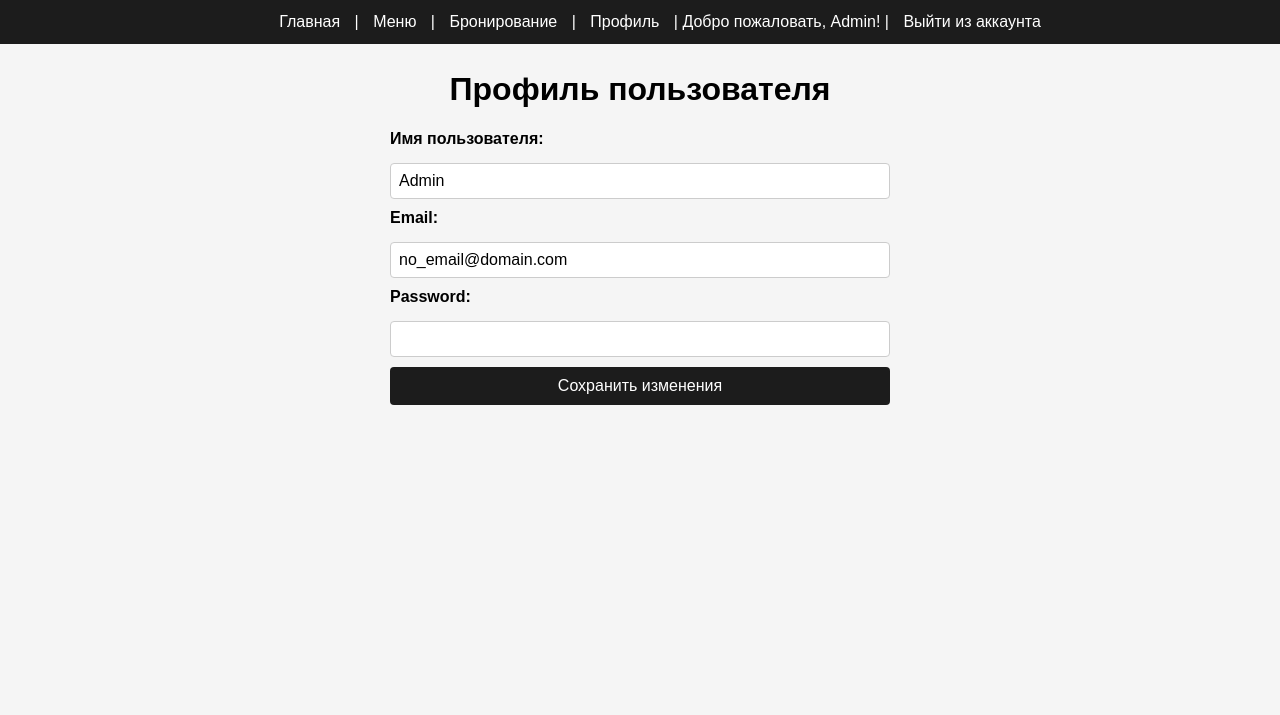
After one commit to Wethoda/New_site_restaurant, a Flask app: page /profile in a window 1280 px wide. The commit adds this page. Shown: the top 715 px of the page. Run offline with Flask 3, Linux system fonts and the light colour scheme; a user stored in the database is signed in; data comes from the database, SQL or seed files in the repository; both versions use the stored data as it was after the commit.

Commit message:
add profile

```diff
--- a/app.py
+++ b/app.py
@@ -12,6 +12,7 @@ def init_db():
     c.execute('''CREATE TABLE IF NOT EXISTS users (
         id INTEGER PRIMARY KEY AUTOINCREMENT,
         username TEXT UNIQUE NOT NULL,
+        email TEXT UNIQUE NOT NULL,
         password TEXT NOT NULL
     )''')
 
@@ -25,13 +26,14 @@ def init_db():
     )''')
 
     c.execute('''CREATE TABLE IF NOT EXISTS booking (
-    id INTEGER PRIMARY KEY AUTOINCREMENT,
-    name TEXT NOT NULL,
-    email TEXT NOT NULL,
-    phone TEXT NOT NULL,
-    date DATE NOT NULL,
-    time TIME NOT NULL,
-    guests INTEGER NOT NULL)''')
+        id INTEGER PRIMARY KEY AUTOINCREMENT,
+        name TEXT NOT NULL,
+        email TEXT NOT NULL,
+        phone TEXT NOT NULL,
+        date DATE NOT NULL,
+        time TIME NOT NULL,
+        guests INTEGER NOT NULL
+    )''')
 
     conn.commit()
     conn.close()
@@ -88,8 +90,16 @@ def booking():
         flash('You must be logged in to make a booking.', 'error')
         return redirect(url_for('login'))
 
+    username = session['user']
+
+    # Получаем email пользователя из базы данных
+    conn = sqlite3.connect('users.db')
+    cursor = conn.cursor()
+    cursor.execute("SELECT email FROM users WHERE username = ?", (username,))
+    user_data = cursor.fetchone()
+    email = user_data[0] if user_data else ''
+
     if request.method == 'POST':
-        username = session['user']
         email = request.form['email']
         phone = request.form['phone']
         date = request.form['date']
@@ -97,38 +107,75 @@ def booking():
         guests = request.form['guests']
 
         try:
-            conn = sqlite3.connect('users.db')
-            cursor = conn.cursor()
-            cursor.execute("INSERT INTO booking(name, email, phone, date, time, guests) VALUES(?, ?, ?, ?, ?, ?)", (username, email, phone, date, time, guests))
+            cursor.execute("INSERT INTO booking(name, email, phone, date, time, guests) VALUES(?, ?, ?, ?, ?, ?)",
+                           (username, email, phone, date, time, guests))
             conn.commit()
-            conn.close()
-            flash('Бронирование прошло успешно','success')
+            flash('Бронирование прошло успешно', 'success')
         except sqlite3.IntegrityError:
             flash('Дата уже забронирована', 'error')
             return redirect(url_for('booking'))
+        finally:
+            conn.close()
 
-    return render_template('booking.html', username=session['user'])
+    return render_template('booking.html', username=username, email=email)
+
+
 
 @app.route('/register', methods=['GET', 'POST'])
 def register():
     if request.method == 'POST':
         username = request.form['username']
         password = request.form['password']
+        email = request.form.get('email', 'no_email@domain.com')
         hashed_password = generate_password_hash(password)
 
         try:
             conn = sqlite3.connect('users.db')
             c = conn.cursor()
-            c.execute("INSERT INTO users (username, password) VALUES (?, ?)", (username, hashed_password))
+            c.execute("INSERT INTO users (username, password, email) VALUES (?, ?, ?)", (username, hashed_password, email))
             conn.commit()
             conn.close()
-            flash('Регистрация прошла успешно!.', 'success')
+            flash('Регистрация прошла успешно!', 'success')
             return redirect(url_for('login'))
         except sqlite3.IntegrityError:
             flash('Пользователь уже зарегистрирован!', 'error')
-            return redirect(url_for('login'))
+            return redirect(url_for('register'))
 
     return render_template('register.html')
+
+
+@app.route('/profile', methods=['GET', 'POST'])
+def profile():
+    if 'user' not in session:
+        flash('Сначала войдите в аккаунт.', 'error')
+        return redirect(url_for('login'))
+
+    username = session['user']
+
+    conn = sqlite3.connect('users.db')
+    c = conn.cursor()
+
+    if request.method == 'POST':
+        new_username = request.form['username']
+        new_email = request.form['email']
+        new_password = request.form['password']
+        hashed_password = generate_password_hash(new_password)
+
+        try:
+            c.execute("UPDATE users SET username = ?, email = ?, password = ? WHERE username = ?", (new_username, new_email, hashed_password, username))
+            conn.commit()
+            session['user'] = new_username  # Обновляем имя пользователя в сессии
+            flash('Профиль успешно обновлён!', 'success')
+        except sqlite3.IntegrityError:
+            flash('Такое имя пользователя уже занято.', 'error')
+
+    c.execute("SELECT username, email FROM users WHERE username = ?", (username,))
+    user_data = c.fetchone()
+    conn.close()
+
+    return render_template('profile.html', user=user_data)
+
+
 
 @app.route('/login', methods=['GET', 'POST'])
 def login():
--- a/templates/base.html
+++ b/templates/base.html
@@ -13,6 +13,7 @@
             <a href="/menu">Меню</a>
             {% if session.get('user') %}
                 | <a href="/booking">Бронирование</a>
+                | <a href="/profile">Профиль</a>
                 | <span>Добро пожаловать, {{ session['user'] }}!</span>
                 | <a href="/logout">Выйти из аккаунта</a>
             {% else %}
--- a/templates/booking.html
+++ b/templates/booking.html
@@ -10,7 +10,7 @@
     <input type="text" id="username" name="username" value="{{ username }}" readonly>
 
     <label for="email">Почта:</label>
-    <input type="email" id="email" name="email" required>
+    <input type="email" id="email" name="email" value="{{ email }}" required>
 
     <label for="phone">Номер телефона:</label>
     <input type="tel" id="phone" name="phone" required>
--- /dev/null
+++ b/templates/profile.html
@@ -0,0 +1,22 @@
+{% extends 'base.html' %}
+
+{% block title %}Профиль{% endblock %}
+
+{% block content %}
+<body>
+    <h1>Профиль пользователя</h1>
+
+    <form method="POST">
+        <label for="username">Имя пользователя:</label>
+        <input type="text" name="username" value="{{ user[0] }}" required>
+
+        <label for="email">Email:</label>
+        <input type="email" name="email" value="{{ user[1] }}" required>
+
+        <label for="password">Password:</label>
+        <input type="password" name="password" value="{{ user[2] }}" required>
+
+        <button type="submit">Сохранить изменения</button>
+    </form>
+</body>
+{% endblock %}
```
Also changed, not shown: templates/register.html (+8 -5 lines), static/css/styles.css (line endings or trailing spaces), users.db, 1 other file.
